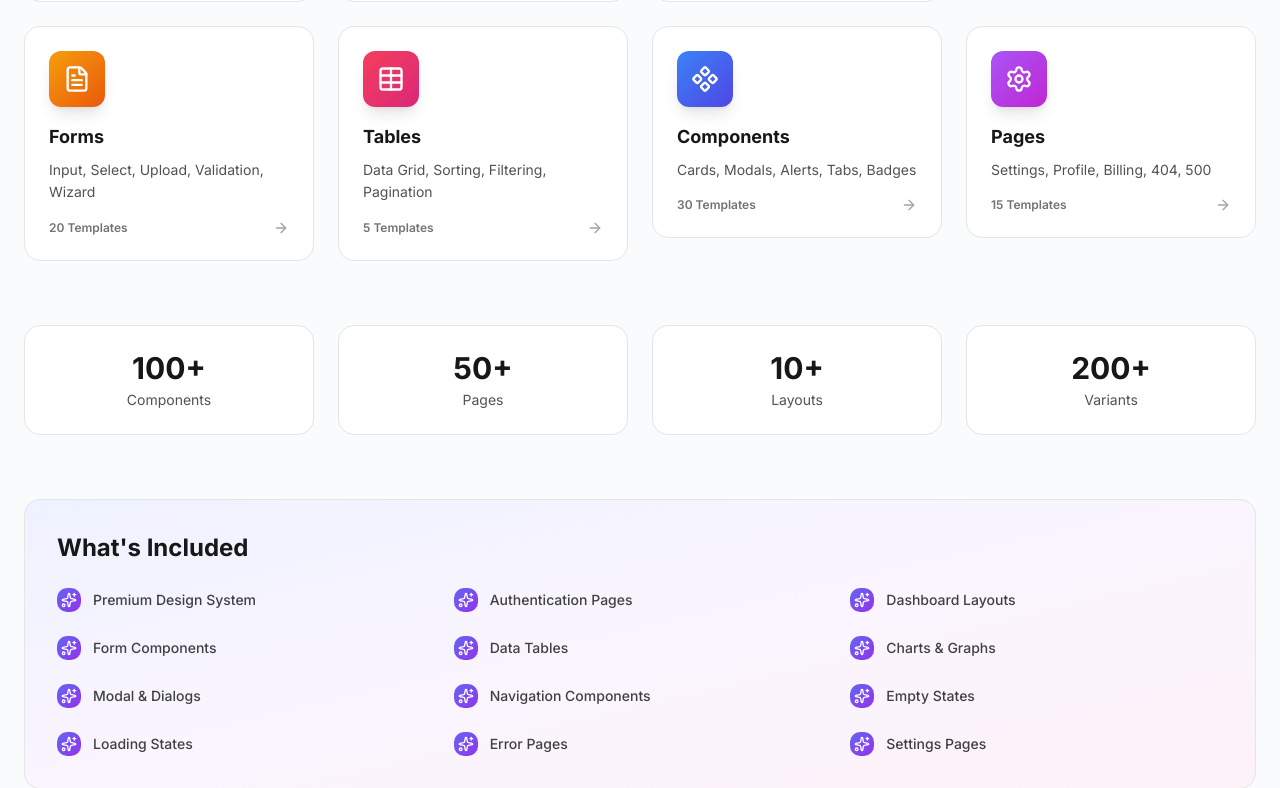
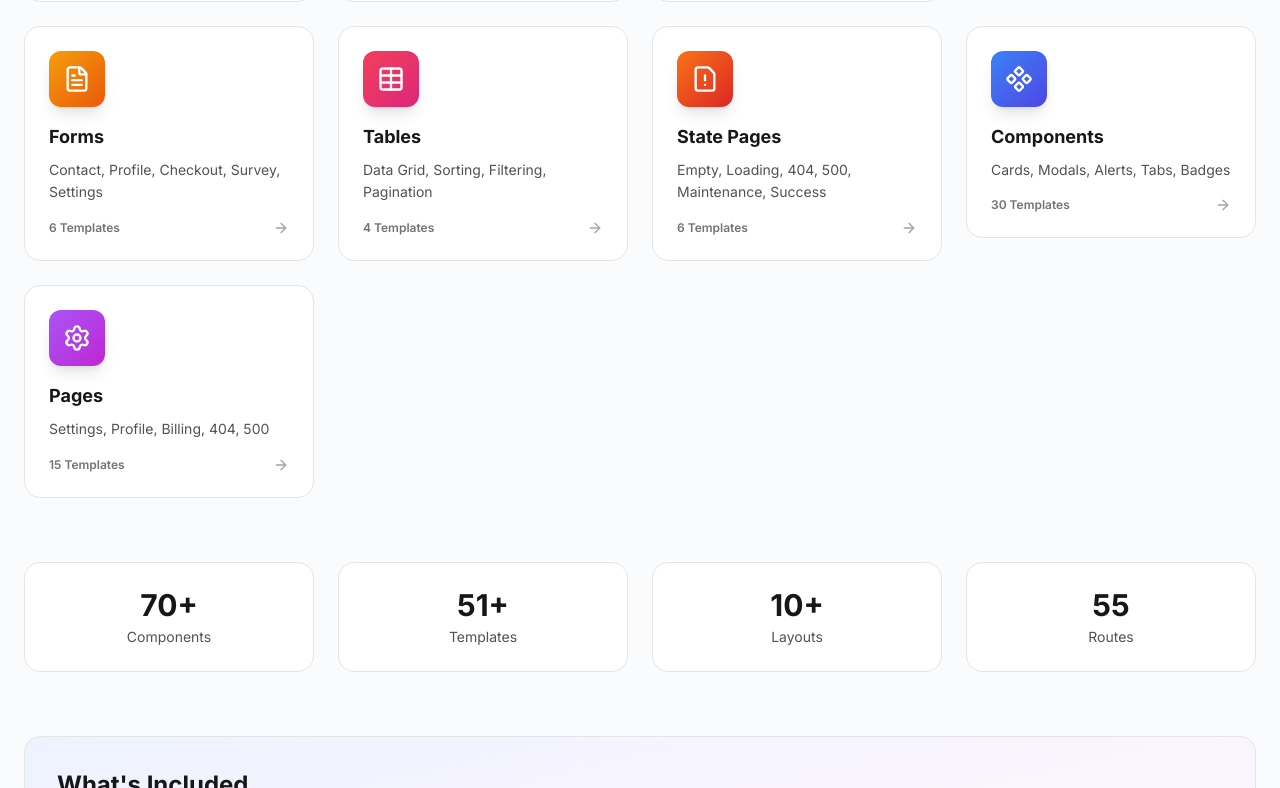
Before and after one commit to kripikindomart/platform-cms, a Next.js app in the folder frontend/: page /dashboard in a window 1280 px wide. Shown: the part 712-1500 px from the top of the page. Built offline with nearby package versions, Linux system fonts and the light colour scheme.

Commit message:
docs: Template System 100% Complete - Production Ready

```diff
--- a/frontend/app/(templates)/dashboard/page.tsx
+++ b/frontend/app/(templates)/dashboard/page.tsx
@@ -14,6 +14,7 @@ import {
   Palette,
   Component,
   ArrowRight,
+  FileWarning,
 } from 'lucide-react';
 
 export default function TemplateGalleryPage() {
@@ -50,16 +51,16 @@ export default function TemplateGalleryPage() {
       title: 'Dashboards',
       description: 'Analytics, Stats, Charts, Widgets',
       icon: LayoutDashboard,
-      count: 6,
+      count: 5,
       color: 'from-emerald-500 to-green-600',
       href: '/dashboard/dashboards',
     },
     {
       id: 'forms',
       title: 'Forms',
-      description: 'Input, Select, Upload, Validation, Wizard',
+      description: 'Contact, Profile, Checkout, Survey, Settings',
       icon: FileText,
-      count: 20,
+      count: 6,
       color: 'from-amber-500 to-orange-600',
       href: '/dashboard/forms',
     },
@@ -68,9 +69,18 @@ export default function TemplateGalleryPage() {
       title: 'Tables',
       description: 'Data Grid, Sorting, Filtering, Pagination',
       icon: Table,
-      count: 5,
+      count: 4,
       color: 'from-rose-500 to-pink-600',
       href: '/dashboard/tables',
+    },
+    {
+      id: 'states',
+      title: 'State Pages',
+      description: 'Empty, Loading, 404, 500, Maintenance, Success',
+      icon: FileWarning,
+      count: 6,
+      color: 'from-orange-500 to-red-600',
+      href: '/dashboard/states',
     },
     {
       id: 'components',
@@ -136,7 +146,7 @@ export default function TemplateGalleryPage() {
             </span>
           </h1>
           <p className="text-xl text-neutral-600 leading-relaxed">
-            100+ production-ready components, pages, and layouts built with Next.js 15,
+            70+ production-ready components and 51+ templates built with Next.js 15,
             React 19, TypeScript, and Tailwind CSS. Designed for modern SaaS applications.
           </p>
         </motion.div>
@@ -205,10 +215,10 @@ export default function TemplateGalleryPage() {
           className="mt-16 grid grid-cols-4 gap-6"
         >
           {[
-            { label: 'Components', value: '100+' },
-            { label: 'Pages', value: '50+' },
+            { label: 'Components', value: '70+' },
+            { label: 'Templates', value: '51+' },
             { label: 'Layouts', value: '10+' },
-            { label: 'Variants', value: '200+' },
+            { label: 'Routes', value: '55' },
           ].map((stat, i) => (
             <div
               key={i}
@@ -233,15 +243,15 @@ export default function TemplateGalleryPage() {
               'Premium Design System',
               'Authentication Pages',
               'Dashboard Layouts',
-              'Form Components',
+              'Form Templates',
               'Data Tables',
-              'Charts & Graphs',
+              'State Pages',
               'Modal & Dialogs',
               'Navigation Components',
               'Empty States',
               'Loading States',
               'Error Pages',
-              'Settings Pages',
+              'Success Pages',
             ].map((feature, i) => (
               <div key={i} className="flex items-center gap-3">
                 <div className="w-6 h-6 rounded-lg bg-gradient-to-br from-indigo-500 to-purple-600 flex items-center justify-center flex-shrink-0">
```
Also changed, not shown: 2 other files (tests, documents, lock files or other folders).
